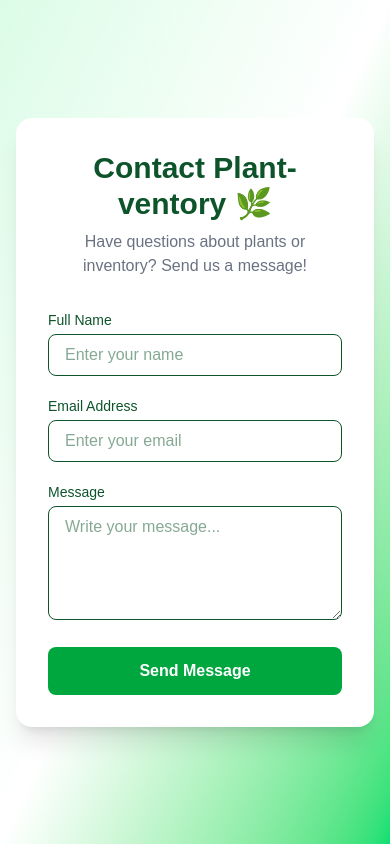
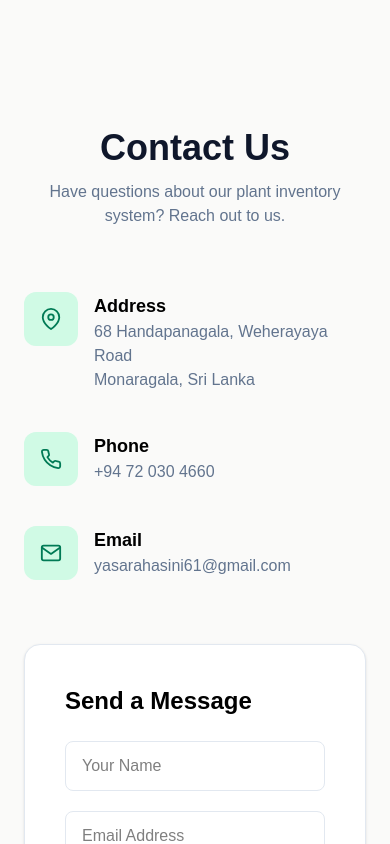
Before and after one commit to yasarahasini/plant-ventory, a Next.js app in the folder frontend/: page /contact in a window 390 px wide. Shown: the top 844 px of the page. Built offline with nearby package versions, Linux system fonts and the light colour scheme.

Commit message:
update page-dashboard

```diff
--- a/frontend/app/(admin)/admin-dashboard/contact-info/page.tsx
+++ b/frontend/app/(admin)/admin-dashboard/contact-info/page.tsx
@@ -1,9 +1,131 @@
-import React from 'react'
+"use client";
 
-const page = () => {
+import { FiPhone, FiMail, FiMapPin } from "react-icons/fi";
+
+export default function ContactPage() {
   return (
-    <div>page</div>
-  )
+    <div className="min-h-screen bg-stone-50 pt-32 pb-20">
+
+      <div className="container mx-auto px-6">
+
+        {/* Page Title */}
+
+        <div className="text-center mb-16">
+          <h1 className="text-4xl font-bold text-slate-900">
+            Contact Us
+          </h1>
+          <p className="text-slate-500 mt-3">
+            Have questions about our plant inventory system? Reach out to us.
+          </p>
+        </div>
+
+
+        <div className="grid md:grid-cols-2 gap-16">
+
+          {/* Contact Information */}
+
+          <div className="space-y-10">
+
+            <div className="flex items-start gap-4">
+              <div className="p-4 bg-emerald-100 rounded-xl text-emerald-700">
+                <FiMapPin size={22}/>
+              </div>
+
+              <div>
+                <h3 className="font-semibold text-lg">Address</h3>
+                <p className="text-slate-500">
+                  68 Handapanagala, Weherayaya Road <br/>
+                  Monaragala, Sri Lanka
+                </p>
+              </div>
+            </div>
+
+
+            <div className="flex items-start gap-4">
+              <div className="p-4 bg-emerald-100 rounded-xl text-emerald-700">
+                <FiPhone size={22}/>
+              </div>
+
+              <div>
+                <h3 className="font-semibold text-lg">Phone</h3>
+                <p className="text-slate-500">
+                  +94 72 030 4660
+                </p>
+              </div>
+            </div>
+
+
+            <div className="flex items-start gap-4">
+              <div className="p-4 bg-emerald-100 rounded-xl text-emerald-700">
+                <FiMail size={22}/>
+              </div>
+
+              <div>
+                <h3 className="font-semibold text-lg">Email</h3>
+                <p className="text-slate-500">
+                  yasarahasini61@gmail.com
+                </p>
+              </div>
+            </div>
+
+          </div>
+
+
+          {/* Contact Form */}
+
+          <div className="bg-white p-10 rounded-2xl border border-slate-200 shadow-sm">
+
+            <h2 className="text-2xl font-bold mb-6">
+              Send a Message
+            </h2>
+
+            <form className="space-y-5">
+
+              <input
+                type="text"
+                placeholder="Your Name"
+                className="w-full border border-slate-200 rounded-lg px-4 py-3 outline-none focus:border-emerald-500"
+              />
+
+              <input
+                type="email"
+                placeholder="Email Address"
+                className="w-full border border-slate-200 rounded-lg px-4 py-3 outline-none focus:border-emerald-500"
+              />
+
+              <textarea
+                placeholder="Your Message"
+                rows={5}
+                className="w-full border border-slate-200 rounded-lg px-4 py-3 outline-none focus:border-emerald-500"
+              />
+
+              <button
+                type="submit"
+                className="w-full bg-emerald-900 text-white py-3 rounded-xl font-semibold hover:bg-emerald-800 transition"
+              >
+                Send Message
+              </button>
+
+            </form>
+
+          </div>
+
+        </div>
+
+
+        {/* Map */}
+
+        <div className="mt-20 rounded-2xl overflow-hidden border">
+          <iframe
+            src="https://www.google.com/maps?q=Sri+Lanka&output=embed"
+            width="100%"
+            height="350"
+            loading="lazy"
+          ></iframe>
+        </div>
+
+      </div>
+
+    </div>
+  );
 }
-
-export default page
--- a/frontend/app/(user)/contact/page.tsx
+++ b/frontend/app/(user)/contact/page.tsx
@@ -1,66 +1,131 @@
 "use client";
-import React from "react";
 
-const Page: React.FC = () => {
+import { FiPhone, FiMail, FiMapPin } from "react-icons/fi";
+
+export default function ContactPage() {
   return (
-    <div className="min-h-screen bg-gradient-to-br from-green-100 via-white  to-green-400 flex items-center justify-center px-4 py-10">
-      <div className="w-full max-w-3xl bg-white shadow-xl rounded-2xl p-8">
+    <div className="min-h-screen bg-stone-50 pt-32 pb-20">
 
-        <h1 className="text-3xl font-bold text-center text-green-900 mb-2">
-          Contact Plant-ventory 🌿
+      <div className="container mx-auto px-6">
+
+        {/* Page Title */}
+
+        <div className="text-center mb-16">
+          <h1 className="text-4xl font-bold text-slate-900">
+            Contact Us
           </h1>
-        <p className="text-center text-gray-500 mb-8">
-          Have questions about plants or inventory? Send us a message!
+          <p className="text-slate-500 mt-3">
+            Have questions about our plant inventory system? Reach out to us.
           </p>
-
-
-        <form className="space-y-5 text-green-900">
-
-
-          <div>
-            <label className="block text-sm font-medium mb-1">
-              Full Name
-            </label>
-            <input
-              type="text"
-              placeholder="Enter your name"
-              className="w-full border rounded-lg px-4 py-2 focus:outline-none focus:ring-2 focus:ring-green-500"
-            />
         </div>
 
 
-          <div>
-            <label className="block text-sm font-medium mb-1">
-              Email Address
-            </label>
-            <input
-              type="email"
-              placeholder="Enter your email"
-              className="w-full border rounded-lg px-4 py-2 focus:outline-none focus:ring-2 focus:ring-green-500"
-            />
+        <div className="grid md:grid-cols-2 gap-16">
+
+          {/* Contact Information */}
+
+          <div className="space-y-10">
+
+            <div className="flex items-start gap-4">
+              <div className="p-4 bg-emerald-100 rounded-xl text-emerald-700">
+                <FiMapPin size={22}/>
               </div>
 
               <div>
-            <label className="block text-sm font-medium mb-1">
-              Message
-            </label>
+                <h3 className="font-semibold text-lg">Address</h3>
+                <p className="text-slate-500">
+                  68 Handapanagala, Weherayaya Road <br/>
+                  Monaragala, Sri Lanka
+                </p>
+              </div>
+            </div>
+
+
+            <div className="flex items-start gap-4">
+              <div className="p-4 bg-emerald-100 rounded-xl text-emerald-700">
+                <FiPhone size={22}/>
+              </div>
+
+              <div>
+                <h3 className="font-semibold text-lg">Phone</h3>
+                <p className="text-slate-500">
+                  +94 72 030 4660
+                </p>
+              </div>
+            </div>
+
+
+            <div className="flex items-start gap-4">
+              <div className="p-4 bg-emerald-100 rounded-xl text-emerald-700">
+                <FiMail size={22}/>
+              </div>
+
+              <div>
+                <h3 className="font-semibold text-lg">Email</h3>
+                <p className="text-slate-500">
+                  yasarahasini61@gmail.com
+                </p>
+              </div>
+            </div>
+
+          </div>
+
+
+          {/* Contact Form */}
+
+          <div className="bg-white p-10 rounded-2xl border border-slate-200 shadow-sm">
+
+            <h2 className="text-2xl font-bold mb-6">
+              Send a Message
+            </h2>
+
+            <form className="space-y-5">
+
+              <input
+                type="text"
+                placeholder="Your Name"
+                className="w-full border border-slate-200 rounded-lg px-4 py-3 outline-none focus:border-emerald-500"
+              />
+
+              <input
+                type="email"
+                placeholder="Email Address"
+                className="w-full border border-slate-200 rounded-lg px-4 py-3 outline-none focus:border-emerald-500"
+              />
+
               <textarea
-              rows={4}
-              placeholder="Write your message..."
-              className="w-full border rounded-lg px-4 py-2 focus:outline-none focus:ring-2 focus:ring-green-500"
+                placeholder="Your Message"
+                rows={5}
+                className="w-full border border-slate-200 rounded-lg px-4 py-3 outline-none focus:border-emerald-500"
               />
-          </div>
 
               <button
                 type="submit"
-            className="w-full bg-green-600 hover:bg-green-700 text-white font-semibold py-3 rounded-lg transition"
+                className="w-full bg-emerald-900 text-white py-3 rounded-xl font-semibold hover:bg-emerald-800 transition"
               >
                 Send Message
               </button>
+
             </form>
+
           </div>
+
+        </div>
+
+
+        {/* Map */}
+
+        <div className="mt-20 rounded-2xl overflow-hidden border">
+          <iframe
+            src="https://www.google.com/maps?q=Sri+Lanka&output=embed"
+            width="100%"
+            height="350"
+            loading="lazy"
+          ></iframe>
+        </div>
+
+      </div>
+
     </div>
   );
-};
-
-export default Page;
+}
```
Lines whose indentation alone changed are shown as unchanged.
